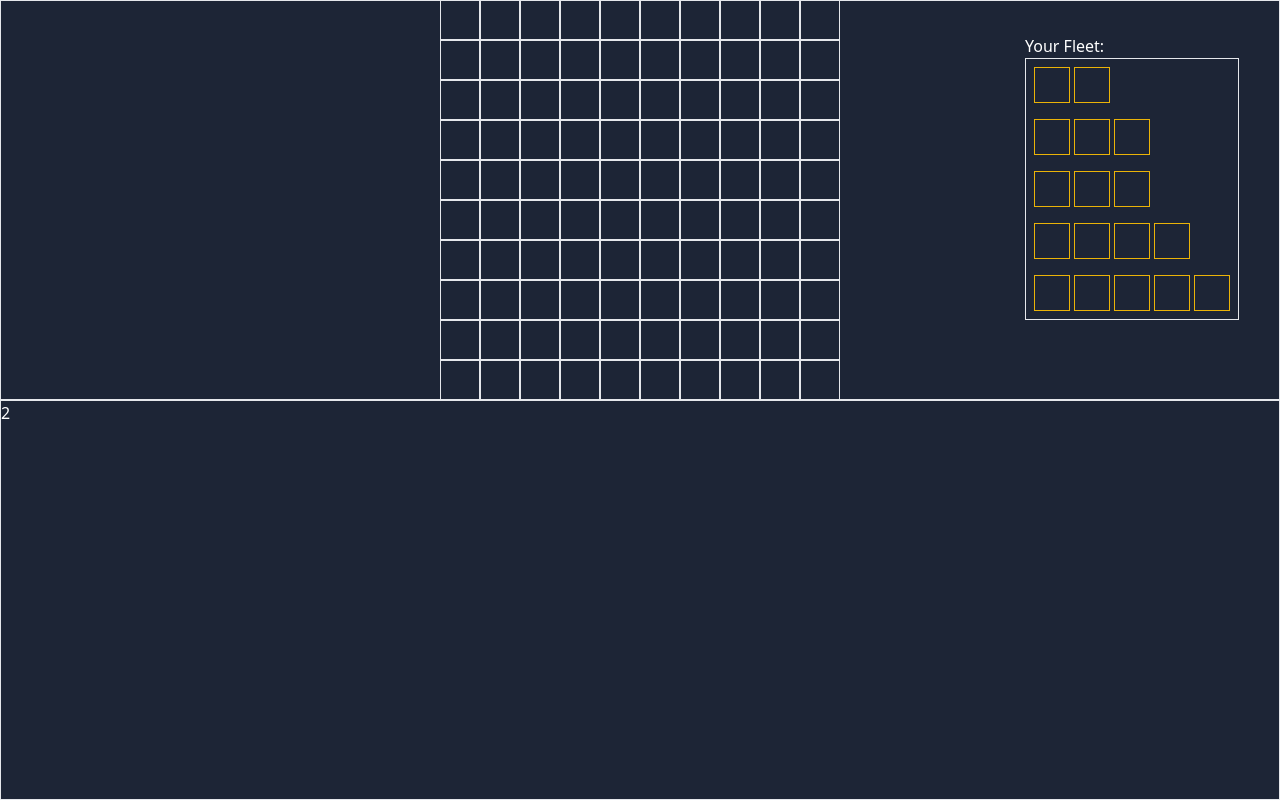
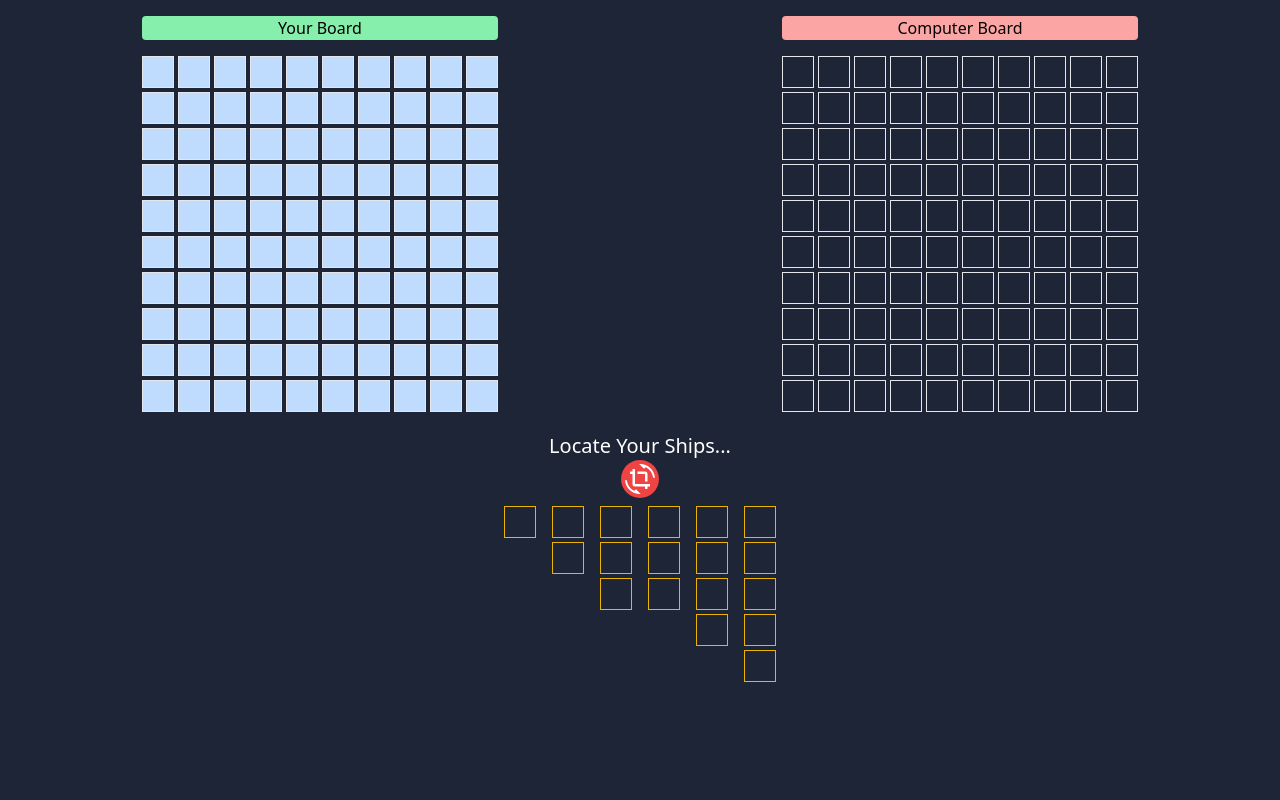
Before and after one commit to CaglayanCaliskan/Battleship-Game-ReactJS, a React (Vite) app: page /singleplayer in a window 1280 px wide. Built offline with nearby package versions, Linux system fonts and the light colour scheme.

Commit message:
drag and drop functions

```diff
--- a/package.json
+++ b/package.json
@@ -11,6 +11,7 @@
   "dependencies": {
     "react": "^18.2.0",
     "react-dom": "^18.2.0",
+    "react-icons": "^4.4.0",
     "react-router-dom": "^6.3.0"
   },
   "devDependencies": {
--- a/src/pages/MultiPlayer.jsx
+++ b/src/pages/MultiPlayer.jsx
@@ -1,7 +1,21 @@
 import React from 'react';
+import {Link} from 'react-router-dom';
 
 const MultiPlayer = () => {
-  return <div>MultiPlayer</div>;
+  return (
+    <main className='bg-brand h-screen select-none'>
+      <div className='flex justify-center flex-col items-center pt-4'>
+        <span className='text-white'>on Progress...</span>
+
+        <Link
+          to='/'
+          className='bg-main text-white rounded-md p-2 hover:scale-95 border border-main hover:border-white transition-all'
+        >
+          Back
+        </Link>
+      </div>
+    </main>
+  );
 };
 
 export default MultiPlayer;
--- a/src/pages/SinglePlayer.jsx
+++ b/src/pages/SinglePlayer.jsx
@@ -1,97 +1,56 @@
 import React, {useEffect, useState} from 'react';
+import {MdOutlineCropRotate} from 'react-icons/md';
 
 //5 diffrent size ships with id
 // dragable ships move to board
 
 const SinglePlayer = () => {
-  const [attack, setAttack] = useState([]);
-  const emptyBoard = [];
-  const selected = [12, 14];
+  const [emptyBoard, setEmptyBoard] = useState([]);
+  const [shipsRotate, setShipsRotate] = useState(false);
+  const [selected, setSelected] = useState();
 
-  function starter() {
+  useEffect(() => {
+    createBoard();
+  }, []);
+
+  const createBoard = () => {
+    let arr = [];
     for (let i = 0; i < 100; i++) {
-      emptyBoard.push(i + 1);
+      arr.push(i + 1);
     }
-  }
-  starter();
-
-  //Attack function
-  const perAttack = (e) => {
-    const target = Number(e.currentTarget.dataset.coordinat);
-    setAttack([...attack, Number(e.currentTarget.dataset.coordinat)]);
-    if (selected.includes(target)) {
-      e.currentTarget.classList.add('bg-fire-bg');
-    } else {
-      e.currentTarget.classList.add('bg-blue-500');
-    }
+    setEmptyBoard(arr);
   };
 
-  //Ship Factory
+  // DRAG and DROP FUNCTİONS
+
+  const setShipSelect = (e) => {
+    setSelected(e.currentTarget);
+  };
+
+  const shipEnter = (e) => {
+    e.currentTarget.classList.add('bg-green-500');
+    console.log(selected);
+  };
+  const shipLeave = (e) => {
+    e.currentTarget.classList.remove('bg-green-500');
+  };
 
   return (
-    <div className='bg-brand h-screen w-full grid grid-rows-2 text-white'>
-      <div className='relative border flex justify-center items-center'>
-        <div className=' absolute right-10 h-5/6 '>
-          <h1>Your Fleet:</h1>
-
-          <div className='fleet border flex flex-col'>
-            <div
-              draggable
-              id='destroyer'
-              className='flex gap-1 m-2 w-fit relative'
-            >
-              <div className='border border-yellow-500 w-9 h-9'></div>
-              <div className='border border-yellow-500 w-9 h-9'></div>
+    <main className='bg-brand h-screen select-none'>
+      <div className='flex justify-around pt-4'>
+        <div id='your-board' className='text-center'>
+          <div className='bg-green-300 rounded mb-4'>
+            <h1>Your Board</h1>
           </div>
-            <div
-              id='submarine'
-              draggable
-              className='flex gap-1 m-2 w-fit relative'
-            >
-              <div className='border border-yellow-500 w-9 h-9'></div>
-              <div className='border border-yellow-500 w-9 h-9'></div>
-              <div className='border border-yellow-500 w-9 h-9'></div>
-            </div>
-            <div
-              id='cruiser'
-              draggable
-              className='flex gap-1 m-2 w-fit relative'
-            >
-              <div className='border border-yellow-500 w-9 h-9'></div>
-              <div className='border border-yellow-500 w-9 h-9'></div>
-              <div className='border border-yellow-500 w-9 h-9'></div>
-            </div>
-            <div
-              id='battleship'
-              draggable
-              className='flex gap-1 m-2 w-fit relative'
-            >
-              <div className='border border-yellow-500 w-9 h-9'></div>
-              <div className='border border-yellow-500 w-9 h-9'></div>
-              <div className='border border-yellow-500 w-9 h-9'></div>
-              <div className='border border-yellow-500 w-9 h-9'></div>
-            </div>
-            <div
-              id='carrier'
-              draggable
-              className='flex gap-1 m-2 w-fit relative'
-            >
-              <div className='border border-yellow-500 w-9 h-9'></div>
-              <div className='border border-yellow-500 w-9 h-9'></div>
-              <div className='border border-yellow-500 w-9 h-9'></div>
-              <div className='border border-yellow-500 w-9 h-9'></div>
-              <div className='border border-yellow-500 w-9 h-9'></div>
-            </div>
-          </div>
-        </div>
-        <div className='grid grid-cols-10  '>
-          {emptyBoard.map((box) => {
+          <div className='grid grid-cols-10 gap-1 '>
+            {emptyBoard &&
+              emptyBoard.map((box) => {
                 return (
                   <div
-                onDragEnter={(e) => e.preventDefault()}
-                onClick={(e) => perAttack(e)}
+                    onDragEnter={shipEnter}
+                    onDragLeave={shipLeave}
                     data-ship='var'
-                className={`border bg-cover select-none cursor-pointer w-10 h-10 `}
+                    className={`border bg-blue-200 hover:bg-blue-300 bg-cover select-none  w-8 h-8`}
                     data-coordinat={box}
                     key={box}
                     id={box}
@@ -100,8 +59,116 @@ const SinglePlayer = () => {
               })}
           </div>
         </div>
-      <div className='border'>2</div>
+        <div id='computer-board' className='text-center'>
+          <div className='bg-red-300 rounded mb-4'>
+            <h1>Computer Board</h1>
           </div>
+          <div className='grid grid-cols-10 gap-1 '>
+            {emptyBoard &&
+              emptyBoard.map((box) => {
+                return (
+                  <div
+                    data-ship='var'
+                    className={`border bg-cover select-none cursor-pointer w-8 h-8`}
+                    data-coordinat={box}
+                    key={box}
+                    id={box}
+                  ></div>
+                );
+              })}
+          </div>
+        </div>
+      </div>
+      <div className=' mt-5 flex flex-col items-center'>
+        <h1 className='text-white text-center text-xl select-none'>
+          Locate Your Ships...
+        </h1>
+        <div
+          onClick={() => setShipsRotate(!shipsRotate)}
+          className='bg-red-500 rounded-full text-white p-1 cursor-pointer active:rotate-90 hover:bg-white hover:text-red-500'
+        >
+          <MdOutlineCropRotate
+            size={30}
+            className=' rounded flex items-center justify-center'
+          />
+        </div>
+
+        <div className={` flex justify-center`}>
+          <div
+            draggable
+            id='test'
+            className={`${
+              shipsRotate ? '' : 'flex-col'
+            } flex gap-1 m-2 w-fit relative h-fit`}
+            onDragStart={setShipSelect}
+          >
+            <div className='border border-yellow-500 w-8 h-8'></div>
+          </div>
+          <div
+            draggable
+            id='destroyer'
+            className={`${
+              shipsRotate ? '' : 'flex-col'
+            } flex gap-1 m-2 w-fit relative h-fit`}
+            onDragStart={setShipSelect}
+          >
+            <div className='border border-yellow-500 w-8 h-8'></div>
+            <div className='border border-yellow-500 w-8 h-8'></div>
+          </div>
+          <div
+            id='submarine'
+            draggable
+            className={`${
+              shipsRotate ? '' : 'flex-col'
+            } flex gap-1 m-2 w-fit relative h-fit`}
+            onDragStart={setShipSelect}
+          >
+            <div className='border border-yellow-500 w-8 h-8'></div>
+            <div className='border border-yellow-500 w-8 h-8'></div>
+            <div className='border border-yellow-500 w-8 h-8'></div>
+          </div>
+          <div
+            id='cruiser'
+            draggable
+            className={`${
+              shipsRotate ? '' : 'flex-col'
+            } flex gap-1 m-2 w-fit relative h-fit`}
+            onDragStart={setShipSelect}
+          >
+            <div className='border border-yellow-500 w-8 h-8'></div>
+            <div className='border border-yellow-500 w-8 h-8'></div>
+            <div className='border border-yellow-500 w-8 h-8'></div>
+          </div>
+          <div
+            id='battleship'
+            draggable
+            className={`${
+              shipsRotate ? '' : 'flex-col'
+            } flex gap-1 m-2 w-fit relative h-fit`}
+            onDragStart={setShipSelect}
+          >
+            <div className='border border-yellow-500 w-8 h-8'></div>
+            <div className='border border-yellow-500 w-8 h-8'></div>
+            <div className='border border-yellow-500 w-8 h-8'></div>
+            <div className='border border-yellow-500 w-8 h-8'></div>
+          </div>
+          <div
+            id='carrier'
+            draggable
+            className={`${
+              shipsRotate ? '' : 'flex-col'
+            } flex gap-1 m-2 w-fit relative h-fit`}
+            onDragStart={setShipSelect}
+          >
+            <div className='border border-yellow-500 w-8 h-8'></div>
+            <div className='border border-yellow-500 w-8 h-8'></div>
+            <div className='border border-yellow-500 w-8 h-8'></div>
+            <div className='border border-yellow-500 w-8 h-8'></div>
+            <div className='border border-yellow-500 w-8 h-8'></div>
+          </div>
+        </div>
+      </div>
+    </main>
   );
 };
 
```
Also changed, not shown: 1 other file (tests, documents, lock files or other folders). Lines whose indentation alone changed are shown as unchanged.
